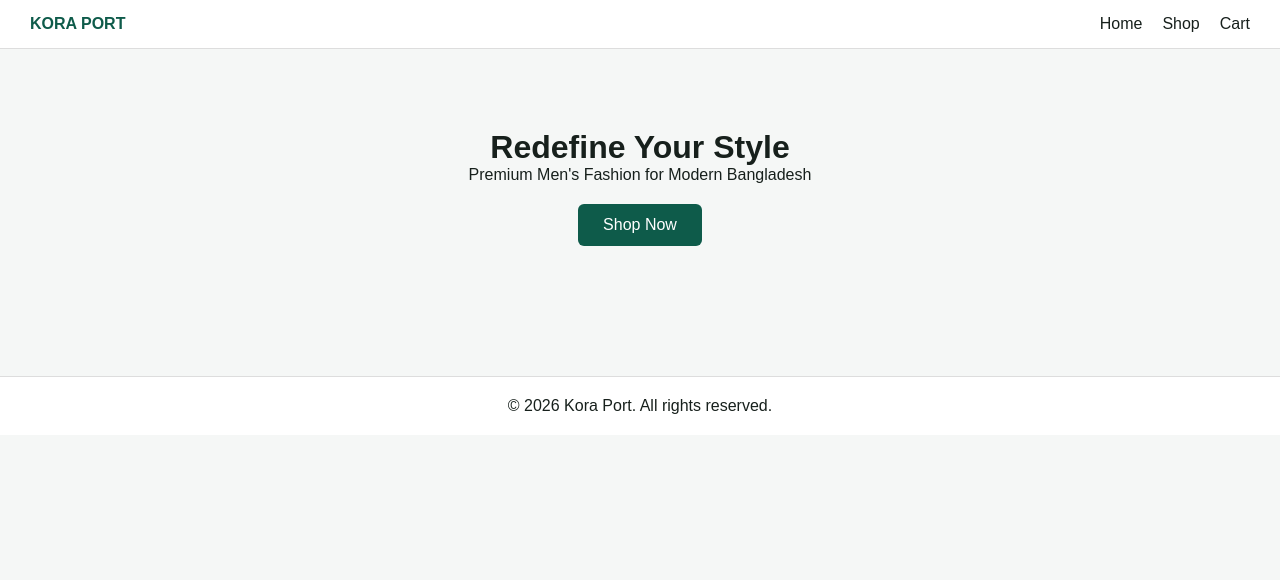
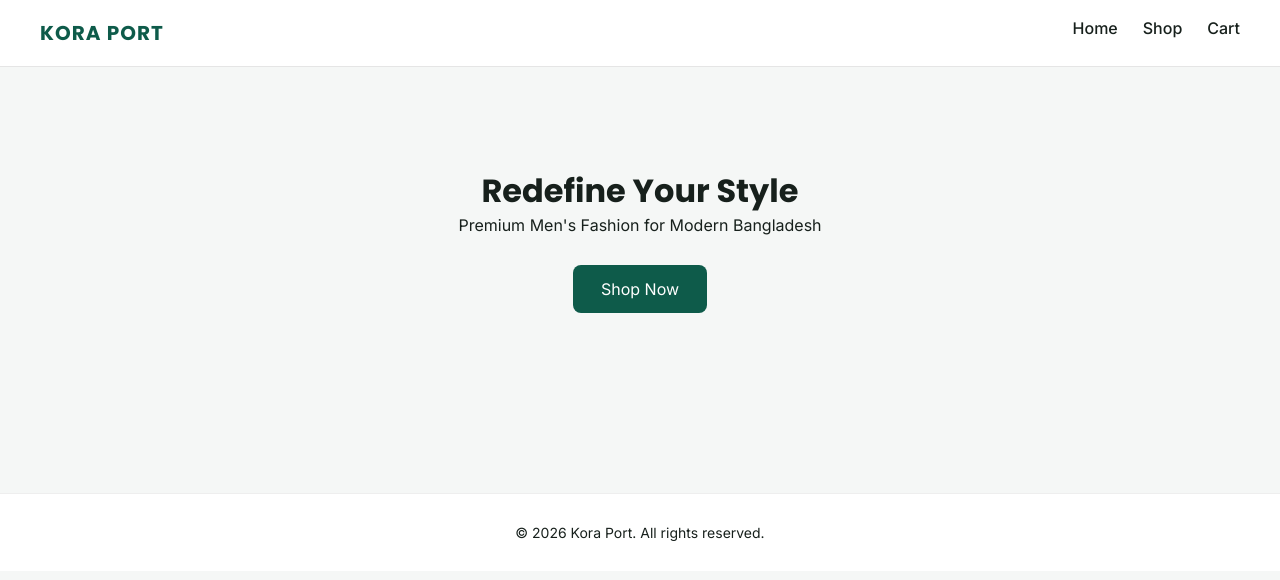
Before and after one commit to shakhawatyt71/koraport, a Next.js app: page / in a window 1280 px wide. Shown: the top 580 px of the page. Built offline with nearby package versions, Linux system fonts and the light colour scheme.

Commit message:
Refactor CSS styles for improved design consistency
Updated font families, adjusted padding, and modified styles for various elements.

```diff
--- a/app/globals.css
+++ b/app/globals.css
@@ -14,41 +14,53 @@
 body {
   background: var(--color-bg);
   color: var(--color-text);
-  font-family: Arial, sans-serif;
+  font-family: 'Inter', sans-serif;
+}
+
+h1, h2, h3, .logo {
+  font-family: 'Poppins', sans-serif;
 }
 
 .navbar {
   display: flex;
   justify-content: space-between;
-  padding: 15px 30px;
+  padding: 18px 40px;
   background: white;
-  border-bottom: 1px solid #ddd;
+  border-bottom: 1px solid #e5e5e5;
 }
 
 .logo {
-  font-weight: bold;
+  font-weight: 700;
+  font-size: 20px;
   color: var(--color-primary);
+  letter-spacing: 1px;
 }
 
 .links a {
-  margin-left: 20px;
+  margin-left: 25px;
   text-decoration: none;
   color: var(--color-text);
+  font-weight: 500;
+  transition: 0.3s;
+}
+
+.links a:hover {
+  color: var(--color-primary);
 }
 
 .container {
   text-align: center;
-  padding: 80px 20px;
+  padding: 100px 20px;
 }
 
 .cta {
   display: inline-block;
-  margin-top: 20px;
-  padding: 12px 25px;
+  margin-top: 30px;
+  padding: 14px 28px;
   background: var(--color-primary);
   color: white;
   text-decoration: none;
-  border-radius: 6px;
+  border-radius: 8px;
   transition: 0.3s ease;
 }
 
@@ -58,8 +70,9 @@ body {
 
 .footer {
   text-align: center;
-  padding: 20px;
+  padding: 30px;
   background: white;
-  margin-top: 50px;
-  border-top: 1px solid #ddd;
+  margin-top: 80px;
+  border-top: 1px solid #eee;
+  font-size: 14px;
 }
```
